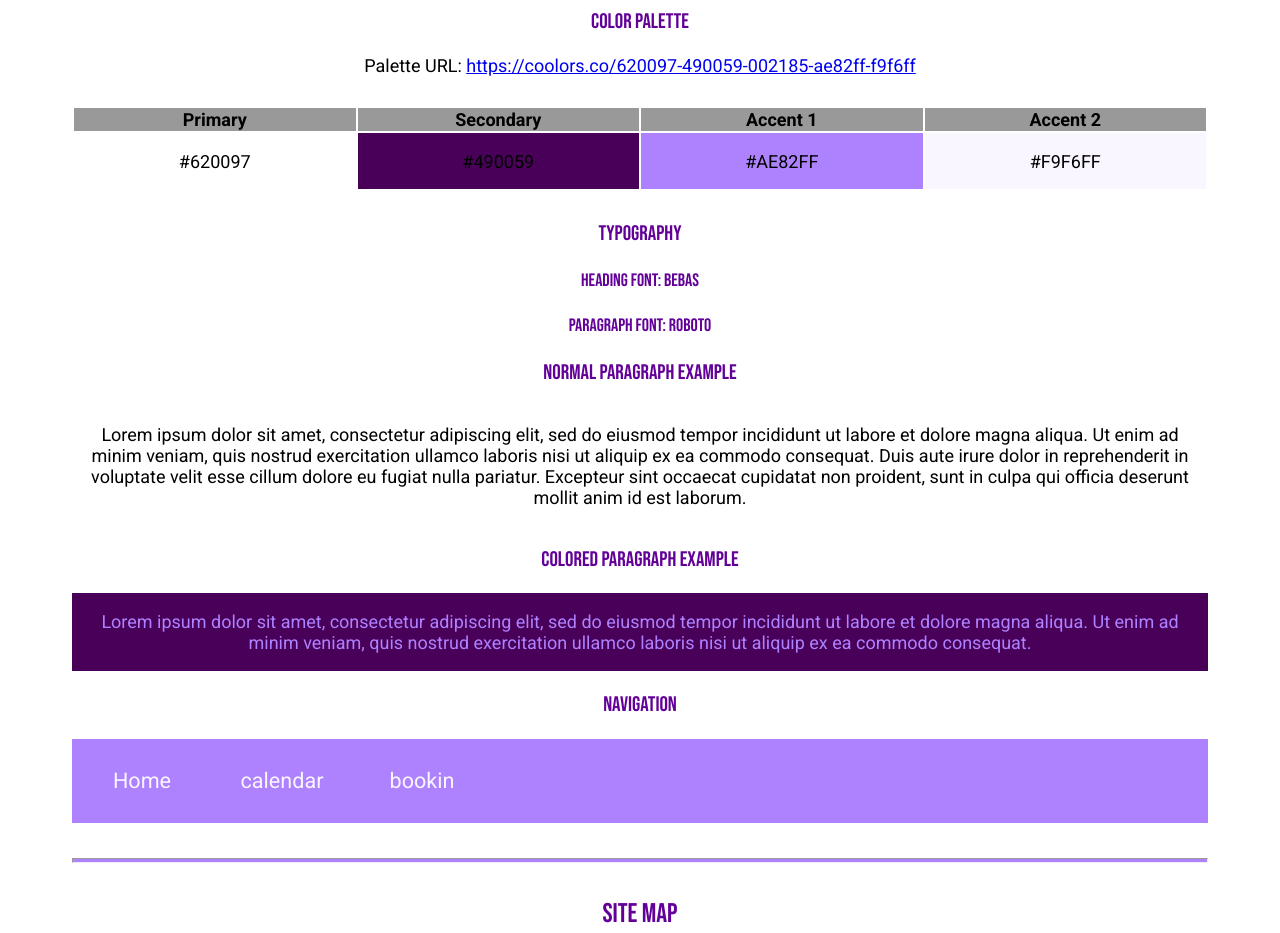
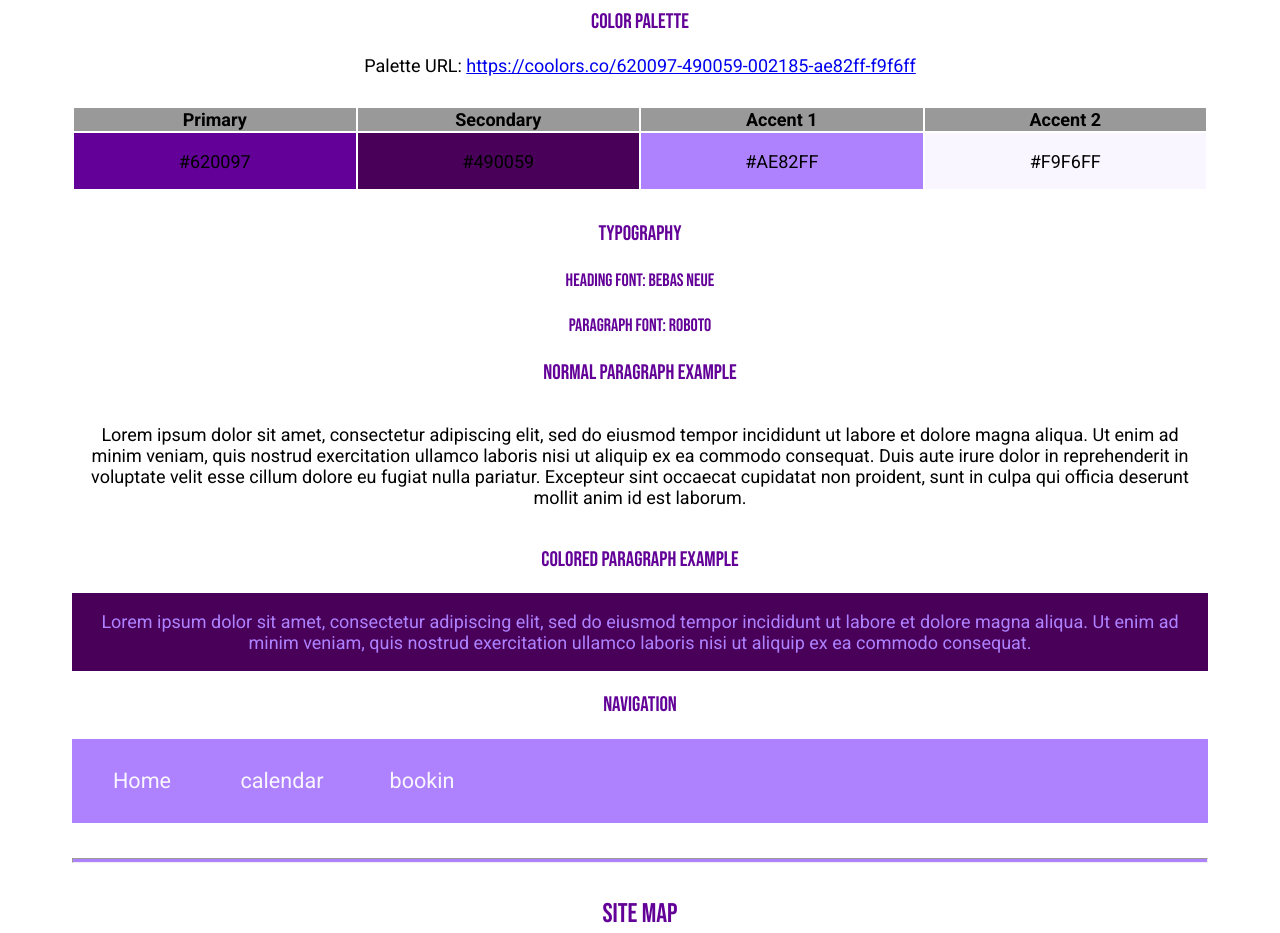
Before and after one commit to viola-hayes/wdd130, a plain HTML site: page venuebooking4you/site-plan.html in a window 1280 px wide. Shown: the part 1160-2093 px from the top of the page. Drawn offline with Linux system fonts and the light colour scheme; a web font is replaced by a local one.

Commit message:
Fixed the Bebes neue and primary color

```diff
--- a/venuebooking4you/site-plan.css
+++ b/venuebooking4you/site-plan.css
@@ -5,7 +5,7 @@ Fonts are separated by a | */
 
 :root {
   /* change the values below to your colors from your palette */
-  --primary-color: c  ;
+  --primary-color:#620097 ;
   --secondary-color: #490059 ;
   --accent1-color: #AE82FF;
   --accent2-color: #F9F6FF;
--- a/venuebooking4you/site-plan.html
+++ b/venuebooking4you/site-plan.html
@@ -65,7 +65,7 @@
       <!-- Choose a font for your paragraphs (body copy) and headlines. What font(s) have you chosen? Why did you choose what you did?  Make sure to review the list of web safe fonts at W3Schools.org as a starting point.  Think also about which of your colors above you might use for background and font colors. -->
 
       <h4>
-        Heading Font: Bebas  <!-- change this -->
+        Heading Font: Bebas Neue <!-- change this -->
       </h4>
       <h4>
         Paragraph Font: Roboto  <!-- change this -->
```
